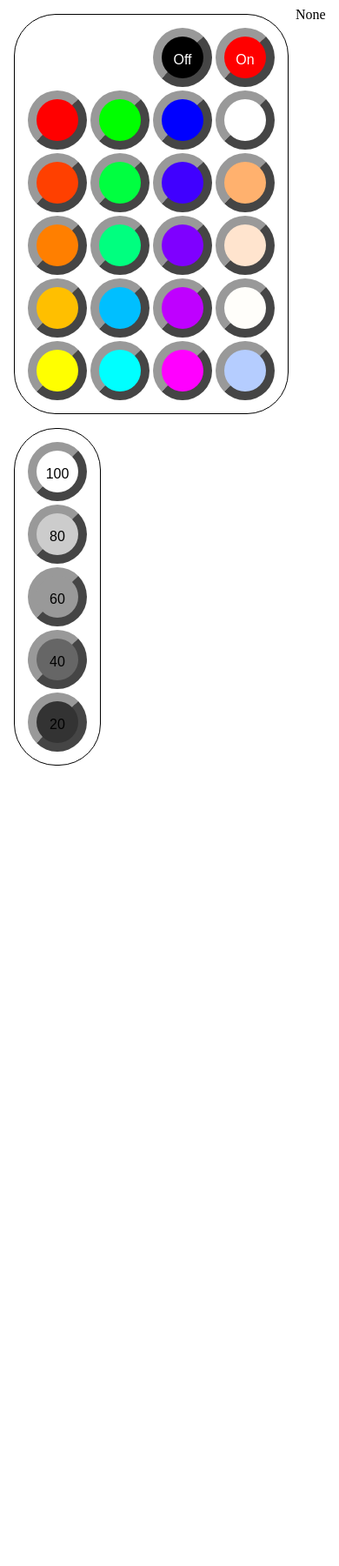
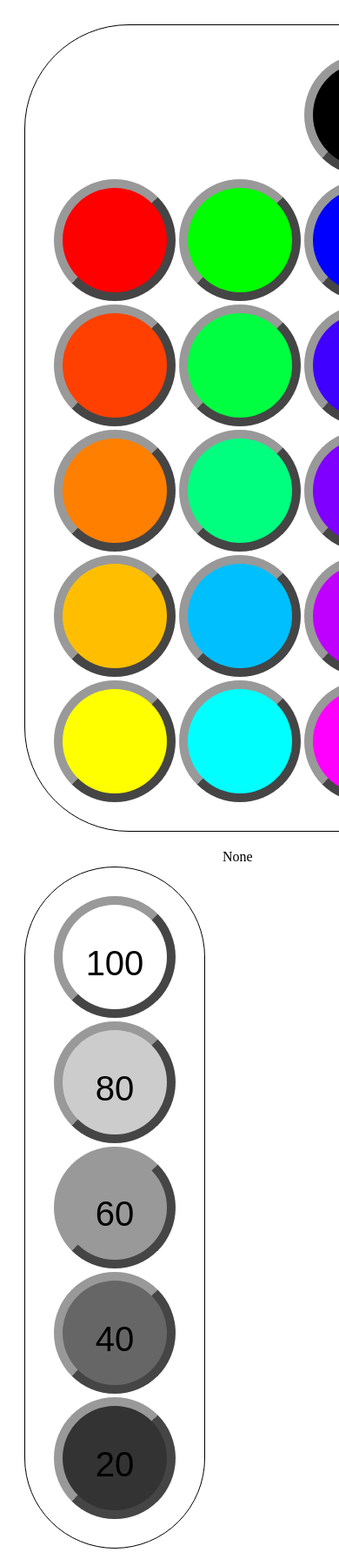
Before and after one commit to timttate/light_controller, a Flask app: page / in a window 390 px wide; the page is wider, and only the part inside the window is pictured. Shown: that part at 87% size. Before the commit the page ends 880 px from the top of that part, so only its background shows below. Run offline with Flask 2, Linux system fonts and the light colour scheme.

Commit message:
added rough scaling factor for mobile

```diff
--- a/raspi_light_server/templates/remote_template.html
+++ b/raspi_light_server/templates/remote_template.html
@@ -25,6 +25,12 @@
         a:hover {
             border-style: inset;
         }
+
+    @media screen and (max-width: 1024px) {
+        table {
+            font-size: 2.5em;
+        }
+    }
     </style>
 </head>
 <body>
```
